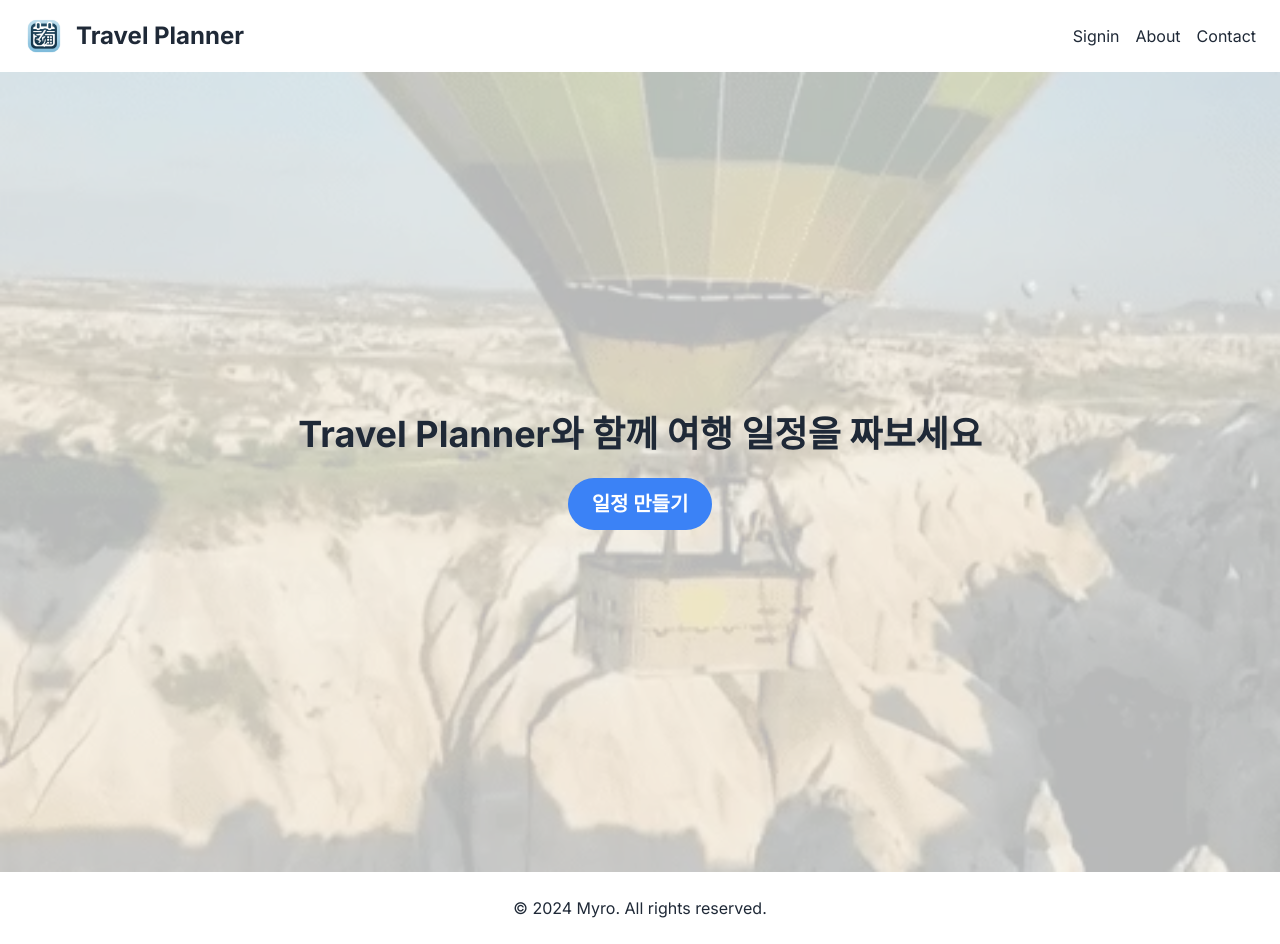
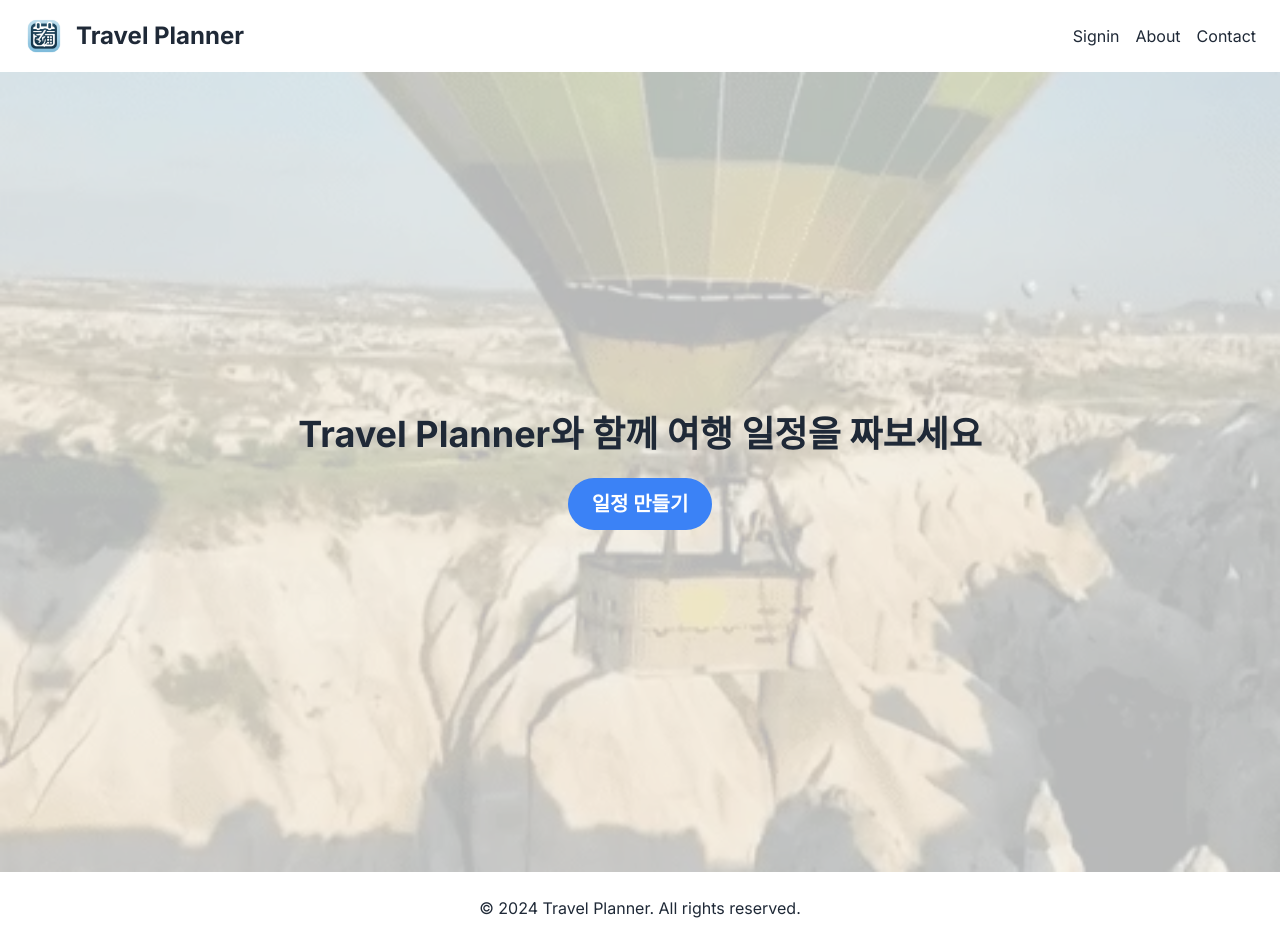
Before and after one commit to rud2403/travelplanner-client, a Next.js app: page / in a window 1280 px wide. Built offline with nearby package versions, Linux system fonts and the light colour scheme; no server answers.

Commit message:
refactor : 푸터 내용 수정

```diff
--- a/src/app/layout.tsx
+++ b/src/app/layout.tsx
@@ -39,7 +39,7 @@ export default function RootLayout({
         {/* Footer */}
         <footer className="bg-white text-gray-800 py-6">
           <div className="container mx-auto px-6 text-center">
-            <p>&copy; 2024 Myro. All rights reserved.</p>
+            <p>&copy; 2024 Travel Planner. All rights reserved.</p>
           </div>
         </footer>
       </body>
```
